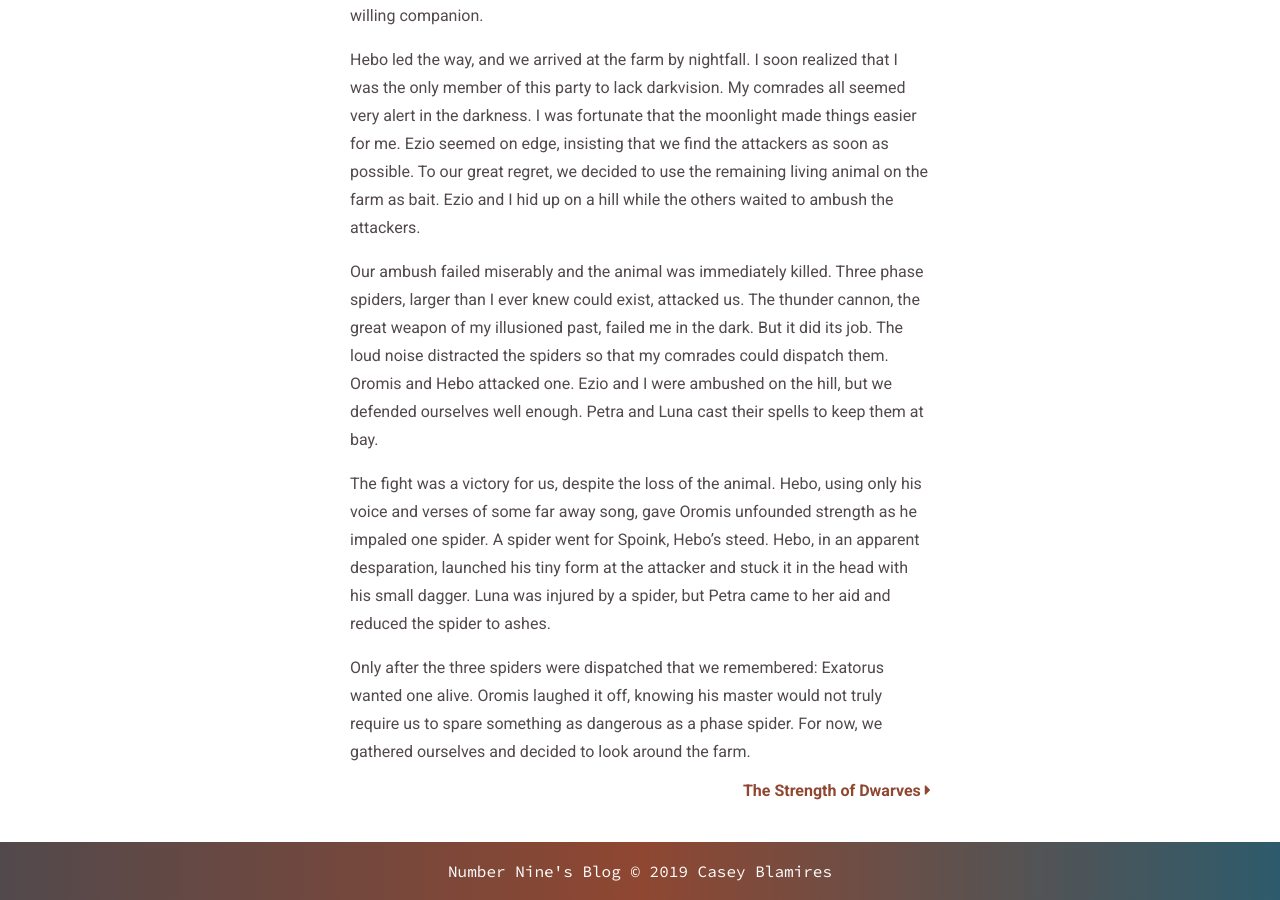
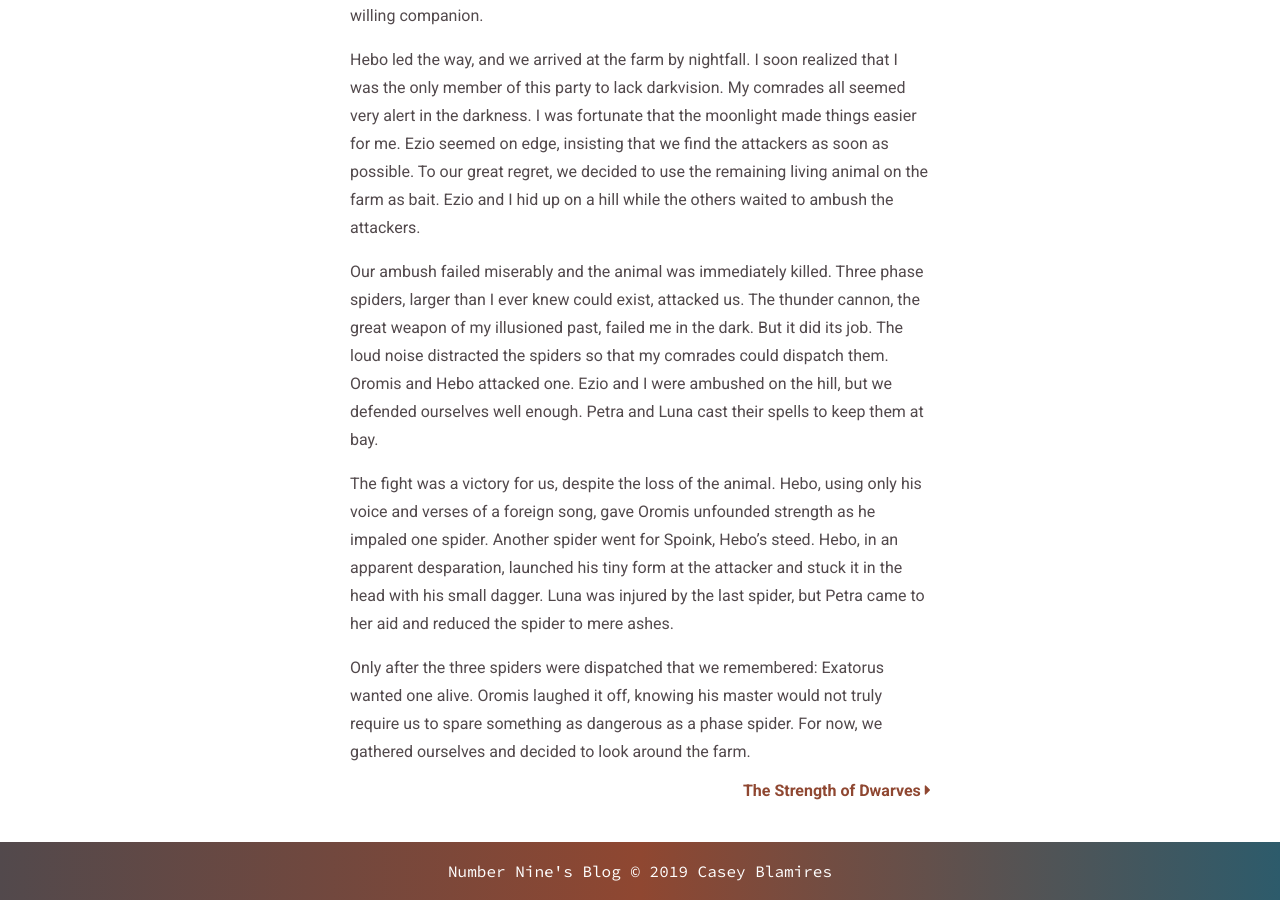
Before and after one commit to clblamires/ninesjournal, a Jekyll site: the page built from _posts/2018-10-19-farms-and-spiders.md, in a window 1280 px wide and 900 px high, scrolled down 868 px. Built offline with Jekyll 4.4.1, drawn with Linux system fonts in a browser that asks for light colours.

Commit message:
corrections

```diff
--- a/_posts/2018-10-19-farms-and-spiders.md
+++ b/_posts/2018-10-19-farms-and-spiders.md
@@ -14,6 +14,6 @@ Hebo led the way, and we arrived at the farm by nightfall. I soon realized that
 
 Our ambush failed miserably and the animal was immediately killed. Three phase spiders, larger than I ever knew could exist, attacked us. The thunder cannon, the great weapon of my illusioned past, failed me in the dark. But it did its job. The loud noise distracted the spiders so that my comrades could dispatch them. Oromis and Hebo attacked one. Ezio and I were ambushed on the hill, but we defended ourselves well enough. Petra and Luna cast their spells to keep them at bay.
 
-The fight was a victory for us, despite the loss of the animal. Hebo, using only his voice and verses of some far away song, gave Oromis unfounded strength as he impaled one spider. A spider went for Spoink, Hebo's steed. Hebo, in an apparent desparation, launched his tiny form at the attacker and stuck it in the head with his small dagger. Luna was injured by a spider, but Petra came to her aid and reduced the spider to ashes.
+The fight was a victory for us, despite the loss of the animal. Hebo, using only his voice and verses of a foreign song, gave Oromis unfounded strength as he impaled one spider. Another spider went for Spoink, Hebo's steed. Hebo, in an apparent desparation, launched his tiny form at the attacker and stuck it in the head with his small dagger. Luna was injured by the last spider, but Petra came to her aid and reduced the spider to mere ashes.
 
 Only after the three spiders were dispatched that we remembered: Exatorus wanted one alive. Oromis laughed it off, knowing his master would not truly require us to spare something as dangerous as a phase spider. For now, we gathered ourselves and decided to look around the farm.
```
Also changed, not shown: _posts/2019-03-16-the-battle-underground.md (+1 -1 lines).
